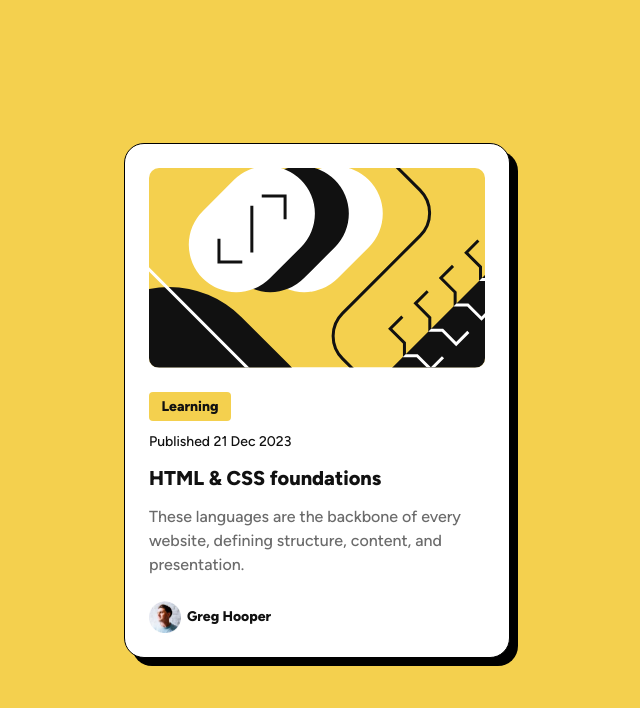
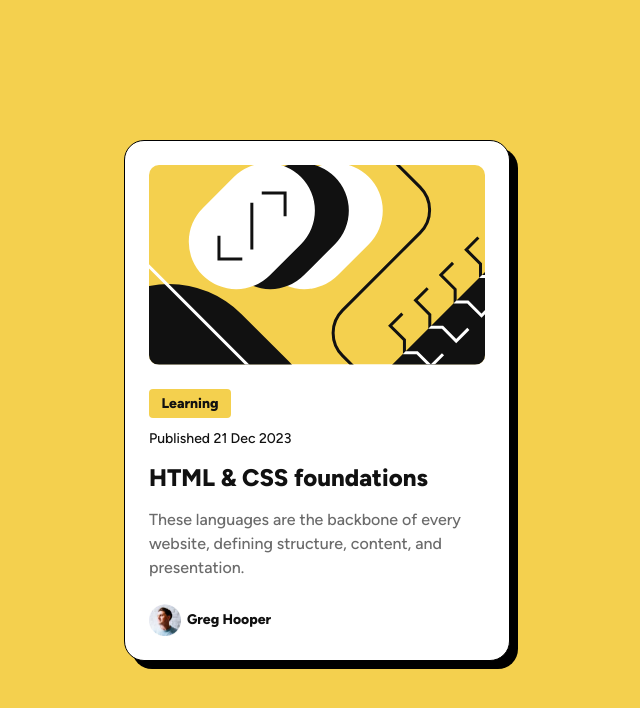
Before and after one commit to Slav-0N/blog-preview-card-main, a plain HTML site: page index.html in a window 1536 px wide. Shown: the whole page, without its empty margins (452-1092 px from the left). Drawn offline with Linux system fonts and the light colour scheme; files whose address does not match are found by name.

Commit message:
h1 font was corrected

```diff
--- a/css/styles.css
+++ b/css/styles.css
@@ -182,7 +182,7 @@ footer {
   }
 
   .card-name {
-    font-size: 20px;
+    font-size: 24px;
   }
 
   .text {
--- a/index.html
+++ b/index.html
@@ -32,7 +32,7 @@
           <p class="tags">Learning</p>
 
           <time datetime="2023-12-21">Published 21 Dec 2023</time>
-          <h2 class="card-name" pointer>HTML & CSS foundations</h2>
+          <h1 class="card-name" pointer>HTML & CSS foundations</h1>
           <p class="text">
             These languages are the backbone of every website, defining
             structure, content, and presentation.
```
